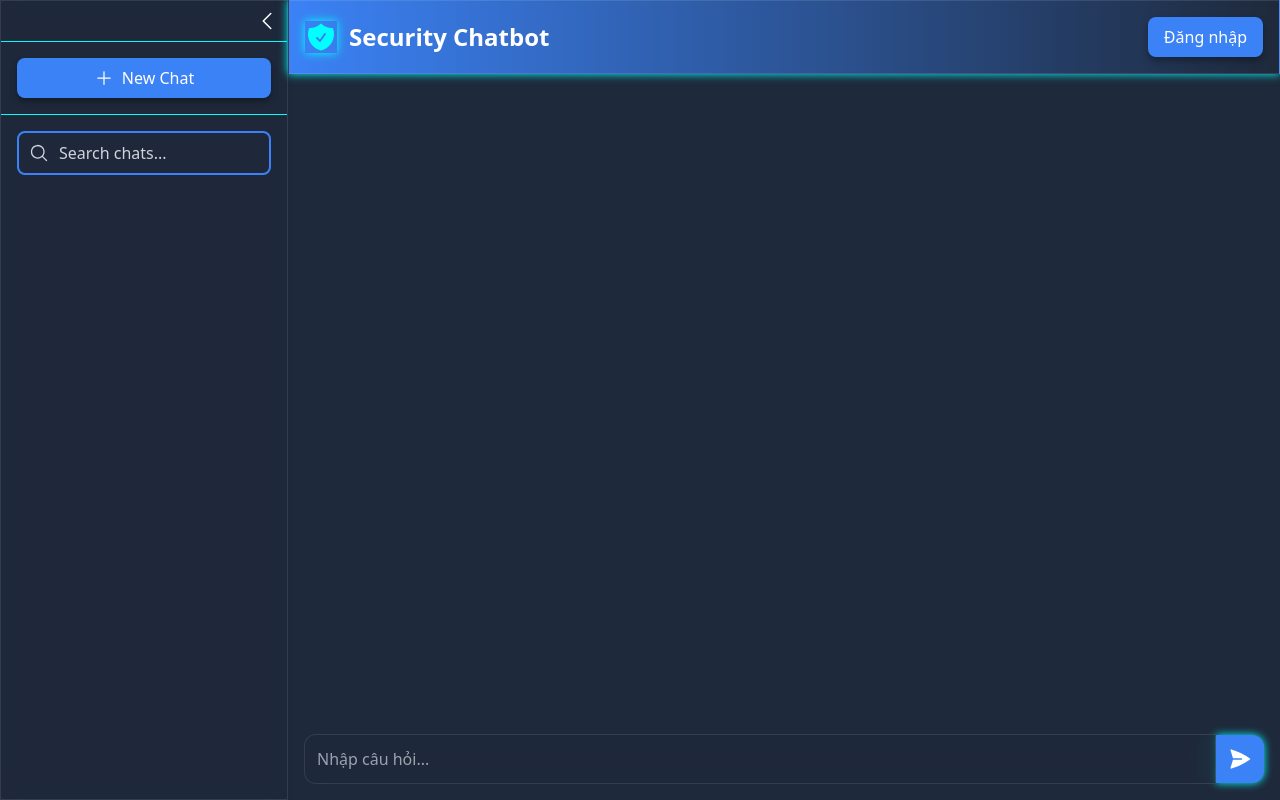
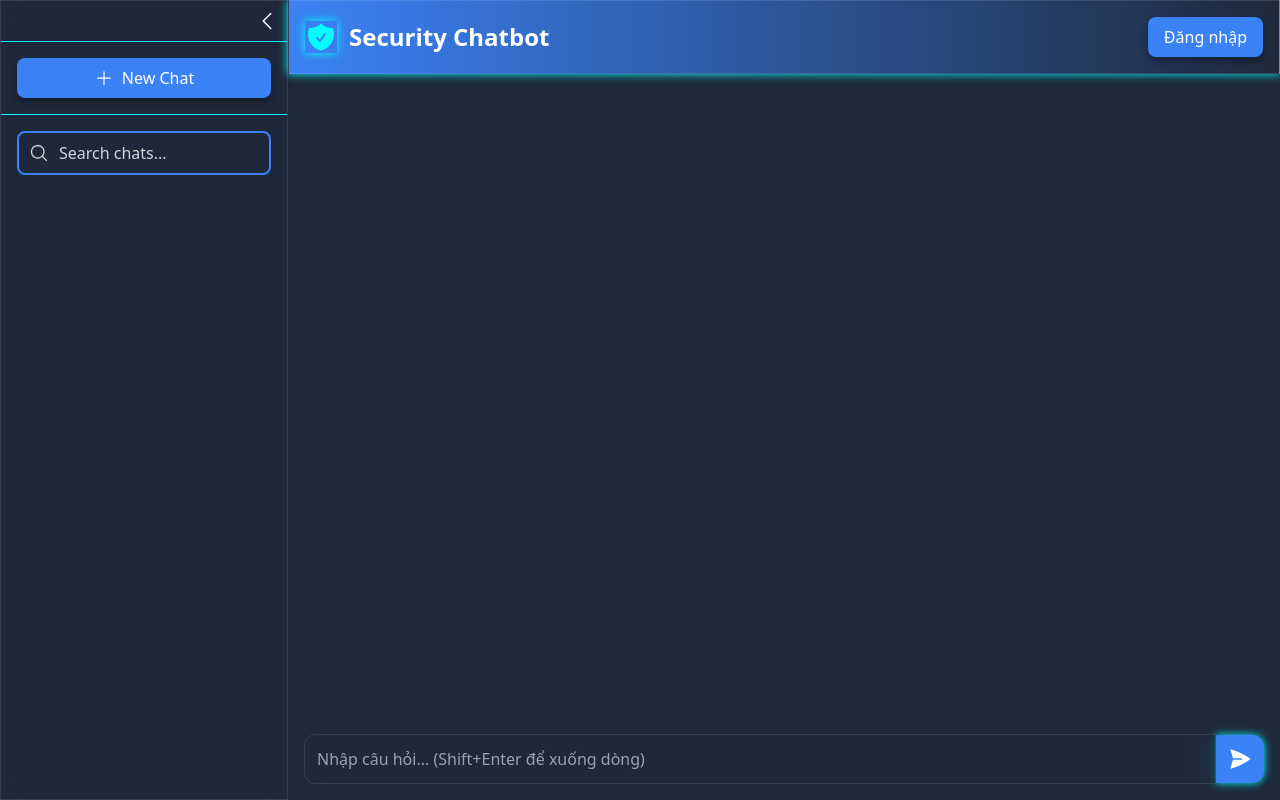
Before and after one commit to CtrlTropper/Demo01, a React (Vite) app in the folder security-chatbot2/: page / in a window 1280 px wide. Built offline with nearby package versions, Linux system fonts and the light colour scheme.

Commit message:
response-3

```diff
--- a/security-chatbot2/src/components/InputBox.jsx
+++ b/security-chatbot2/src/components/InputBox.jsx
@@ -14,13 +14,18 @@ const InputBox = ({ onSendMessage, disabled = false }) => {
 
   return (
     <div className="bg-dark-slate p-4 flex items-center shadow-md">
-      <input
-        type="text"
+      <textarea
         value={input}
         onChange={(e) => setInput(e.target.value)}
-        placeholder="Nhập câu hỏi..."
-        className={`flex-1 p-3 rounded-l-xl bg-dark-slate text-white placeholder-gray-400 border-none focus:outline-none focus:ring-2 focus:ring-neon-cyan transition glass-effect ${disabled ? 'opacity-60 cursor-not-allowed' : ''}`}
-        onKeyDown={(e) => e.key === 'Enter' && handleSend()}
+        placeholder="Nhập câu hỏi... (Shift+Enter để xuống dòng)"
+        className={`flex-1 p-3 rounded-l-xl bg-dark-slate text-white placeholder-gray-400 border-none focus:outline-none focus:ring-2 focus:ring-neon-cyan transition glass-effect resize-none ${disabled ? 'opacity-60 cursor-not-allowed' : ''}`}
+        rows={1}
+        onKeyDown={(e) => {
+          if (e.key === 'Enter' && !e.shiftKey) {
+            e.preventDefault();
+            handleSend();
+          }
+        }}
         disabled={disabled}
       />
       <button
--- a/security-chatbot2/src/components/MessageBubble.jsx
+++ b/security-chatbot2/src/components/MessageBubble.jsx
@@ -8,7 +8,7 @@ const MessageBubble = ({ sender, text, streaming = false }) => {
         <CpuChipIcon className="h-8 w-8 text-matrix-green mr-2 flex-shrink-0" />
       )}
       <div
-        className={`message-bubble shadow-soft transition-opacity duration-500 opacity-0 animate-slide-up ${
+        className={`message-bubble shadow-soft transition-opacity duration-500 opacity-0 animate-slide-up whitespace-pre-wrap ${
           isUser
             ? 'bg-message-gradient text-white'
             : 'glass-effect text-white'
```
